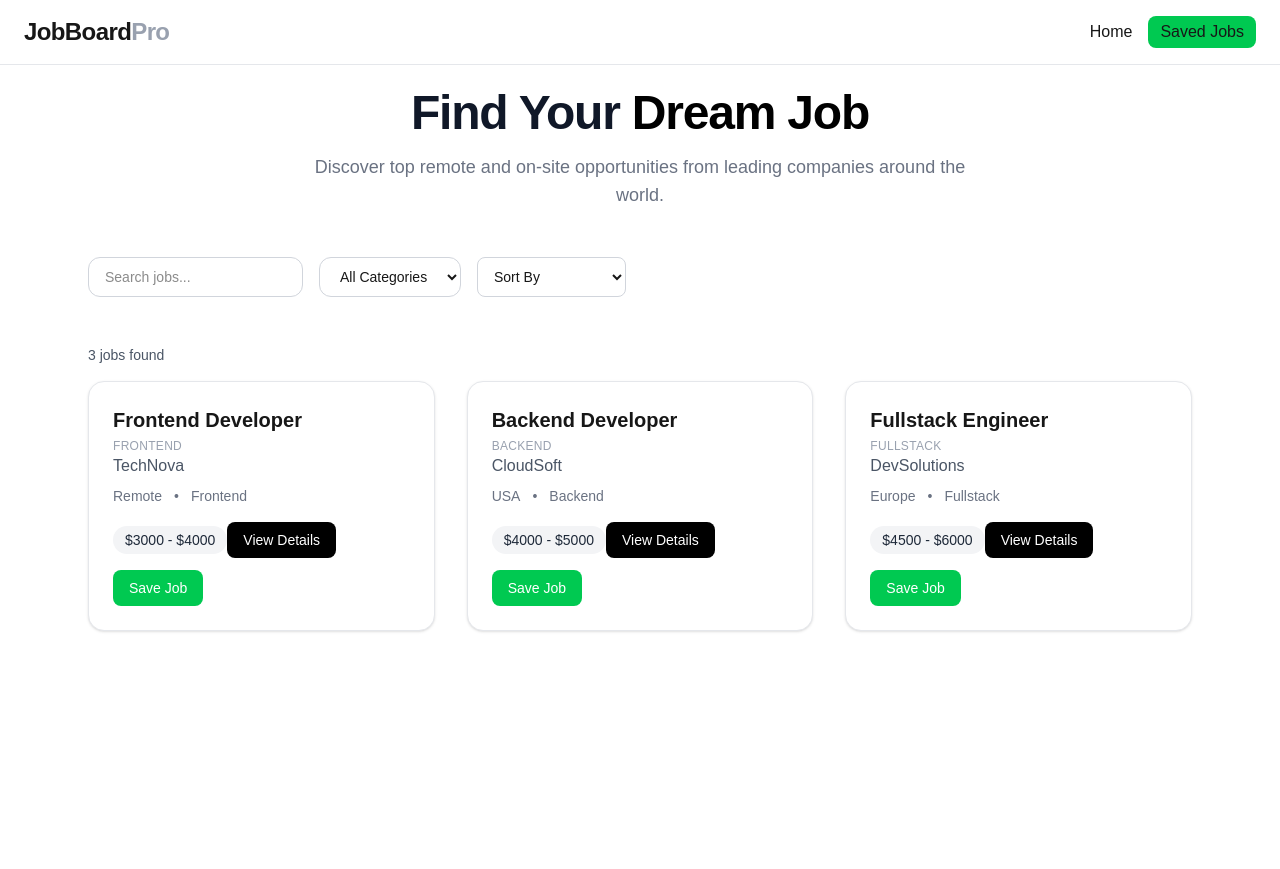
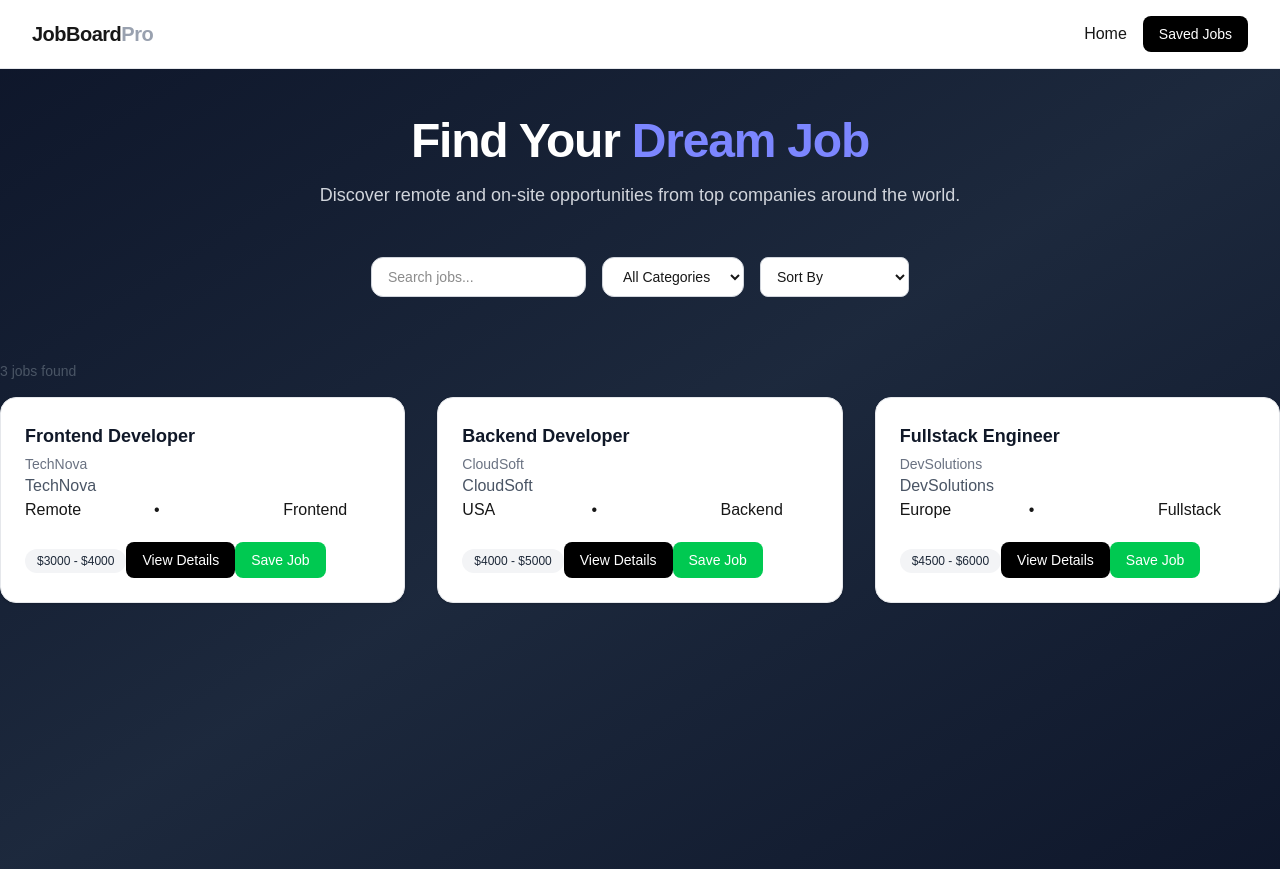
Before and after one commit to PauloCLG09/jobboard-pro, a Next.js app: page / in a window 1280 px wide. Before the commit the page ends 800 px from the top, so only its background shows below. Built offline with nearby package versions, Linux system fonts and the light colour scheme.

Commit message:
animaciones

```diff
--- a/app/components/JobCard.tsx
+++ b/app/components/JobCard.tsx
@@ -13,26 +13,27 @@ export default function JobCard({ job }: Props) {
   const saved = isSaved(job.id)
 
   return (
-    <div className="group bg-white rounded-2xl border border-gray-200 p-6 shadow-sm hover:shadow-xl hover:-translate-y-2 transition-all duration-300">
-      <h2 className="text-xl font-semibold">{job.title}</h2>
-      <p className="text-xs uppercase tracking-wide text-gray-400 mt-1">
-        {job.category}
+    <div className="group bg-white rounded-2xl border border-gray-200 p-6 shadow-sm hover:shadow-xl hover:-translate-y-1 transition-all duration-300">
+      <h2 className="text-lg font-semibold text-gray-900">
+        {job.title}
+      </h2>
+      <p className="text-sm text-gray-500 mt-1">
+        {job.company}
       </p>
       <p className="text-gray-600">{job.company}</p>
 
-      <div className="flex gap-3 mt-2 text-sm text-gray-500">
+      <div className="grid md:grid-cols-2 lg:grid-cols-3 gap-8">
         <span>{job.location}</span>
         <span>•</span>
         <span>{job.category}</span>
       </div>
 
-      <p className="mt-4 inline-block bg-gray-100 text-gray-800 text-sm font-medium px-3 py-1 rounded-full">
+      <p className="mt-4 inline-block bg-gray-100 text-gray-800 text-xs font-medium px-3 py-1 rounded-full">
         {job.salary}
       </p>
-
       <Link
         href={`/jobs/${job.id}`}
-        className="mt-4 inline-block text-sm font-medium text-white bg-black px-4 py-2 rounded-lg hover:bg-gray-800 transition-all duration-200"
+        className="inline-block mt-5 text-sm font-medium text-white bg-black px-4 py-2 rounded-lg hover:bg-gray-800 transition"
       >
         View Details
       </Link>
--- a/app/components/Navbar.tsx
+++ b/app/components/Navbar.tsx
@@ -7,8 +7,8 @@ export default function Navbar() {
   const { savedJobs } = useJobContext()
 
   return (
-    <nav className="sticky top-0 z-50 backdrop-blur-md bg-white/70 border-b border-gray-200 px-6 py-4 flex justify-between items-center">
-      <Link href="/" className="text-2xl font-bold tracking-tight">
+    <nav className="sticky top-0 z-50 backdrop-blur-md bg-white/70 border-b border-gray-200 px-8 py-4 flex justify-between items-center">
+      <Link href="/" className="text-xl font-semibold tracking-tight">
         JobBoard<span className="text-gray-400">Pro</span>
       </Link>
 
@@ -22,7 +22,7 @@ export default function Navbar() {
 
         <Link
           href="/saved"
-          className="relative bg-green-500 px-3 py-1 rounded-lg hover:bg-green-600 transition flex items-center"
+          className="text-sm bg-black text-white px-4 py-2 rounded-lg hover:bg-gray-800 transition"
         >
           Saved Jobs
           {savedJobs.length > 0 && (
--- a/app/layout.tsx
+++ b/app/layout.tsx
@@ -10,10 +10,9 @@ export const metadata: Metadata = {
 export default function RootLayout({ children }: { children: React.ReactNode }) {
   return (
     <html lang="en">
-      <body className="bg-linear-to-br from-gray-50 to-gray-100 min-h-screen">
-        <ClientLayout>
-          {children}
-        </ClientLayout>
+      <body className="bg-gradient-to-b from-white to-gray-100 min-h-screen">        <ClientLayout>
+        {children}
+      </ClientLayout>
       </body>
     </html>
   )
--- a/app/page.tsx
+++ b/app/page.tsx
@@ -5,6 +5,7 @@ import SearchBar from "./components/SearchBar"
 import CategoryFilter from "./components/CategoryFilter"
 import { useJobsFilter } from "@/hooks/useJobsFilter"
 import SkeletonCard from "./components/SkeletonCard"
+import { motion } from "framer-motion"
 
 export default function Home() {
   const {
@@ -20,16 +21,29 @@ export default function Home() {
   } = useJobsFilter()
 
   return (
-    <main className="max-w-6xl mx-auto p-6">
-      <div className="mb-12 text-center">
-        <h1 className="text-5xl font-bold tracking-tight text-gray-900 mb-4">
-          Find Your <span className="text-black">Dream Job</span>
-        </h1>
-        <p className="text-gray-500 text-lg max-w-2xl mx-auto">
-          Discover top remote and on-site opportunities from leading companies around the world.
-        </p>
+    <main className="min-h-screen bg-gradient-to-br from-slate-900 via-slate-800 to-slate-900 py-12">
+      <div className="max-w-6xl mx-auto px-6">
+        <motion.div
+          initial={{ opacity: 0, y: -30 }}
+          animate={{ opacity: 1, y: 0 }}
+          transition={{ duration: 0.6 }}
+          className="mb-12 text-center"
+        >
+          <h1 className="text-5xl font-bold tracking-tight text-white mb-4">
+            Find Your <span className="text-indigo-400">Dream Job</span>
+          </h1>
+
+          <p className="text-gray-300 text-lg max-w-2xl mx-auto">
+            Discover remote and on-site opportunities from top companies around the world.
+          </p>
+        </motion.div>
       </div>
-      <div className="flex flex-wrap gap-4 mb-6">
+      <motion.div
+        initial={{ opacity: 0 }}
+        animate={{ opacity: 1 }}
+        transition={{ delay: 0.2 }}
+        className="flex flex-wrap gap-4 mb-10 justify-center"
+      >
         <SearchBar search={search} setSearch={setSearch} />
         <CategoryFilter
           category={category}
@@ -47,7 +61,7 @@ export default function Home() {
           <option value="salary-asc">Salary Low-High</option>
           <option value="salary-desc">Salary High-Low</option>
         </select>
-      </div>
+      </motion.div>
 
       {loading && (
         <div className="grid md:grid-cols-2 lg:grid-cols-3 gap-8">
@@ -64,11 +78,22 @@ export default function Home() {
 
 
       {!loading && filteredJobs.length > 0 && (
-        <div className="grid md:grid-cols-2 lg:grid-cols-3 gap-8">
+        <motion.div
+          layout
+          className="grid md:grid-cols-2 lg:grid-cols-3 gap-8"
+        >
           {filteredJobs.map((job) => (
-            <JobCard key={job.id} job={job} />
+            <motion.div
+              key={job.id}
+              initial={{ opacity: 0, y: 30 }}
+              animate={{ opacity: 1, y: 0 }}
+              transition={{ duration: 0.4 }}
+              whileHover={{ scale: 1.03 }}
+            >
+              <JobCard job={job} />
+            </motion.div>
           ))}
-        </div>
+        </motion.div>
 
       )}
 
--- a/app/saved/page.tsx
+++ b/app/saved/page.tsx
@@ -2,6 +2,7 @@
 
 import { useJobContext } from "@/context/JobContext"
 import JobCard from "../components/JobCard"
+
 
 export default function SavedJobsPage() {
   const { savedJobs } = useJobContext()
--- a/package.json
+++ b/package.json
@@ -9,6 +9,7 @@
     "lint": "eslint"
   },
   "dependencies": {
+    "framer-motion": "^12.35.0",
     "next": "16.1.6",
     "react": "19.2.3",
     "react-dom": "19.2.3"
```
Also changed, not shown: 1 other file (tests, documents, lock files or other folders).
